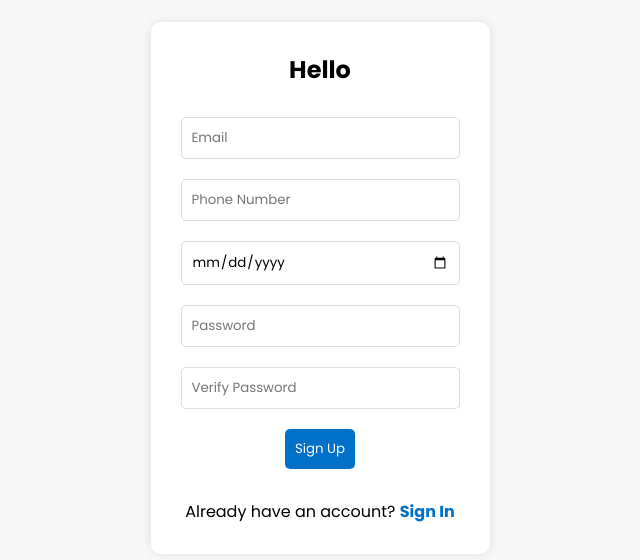
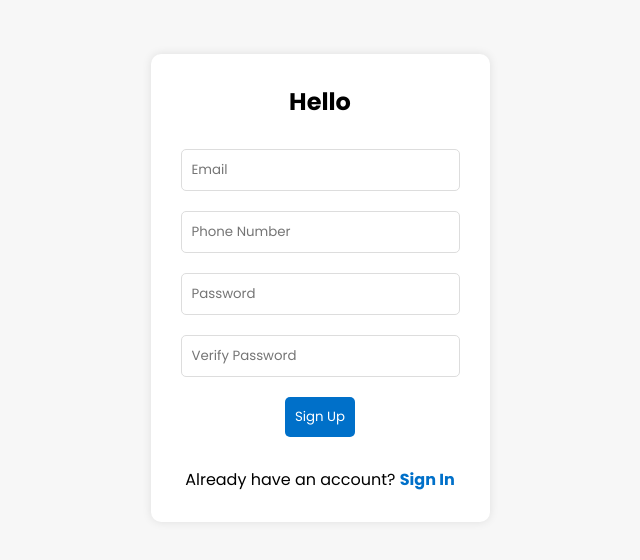
Before and after one commit to ShakespeareChabungbam/Shakespearech, a plain HTML site: page signup.html in a window 1280 px wide. Shown: the part 112-672 px from the top of the page, without its empty margins (320-960 px from the left). Drawn offline with Linux system fonts and the light colour scheme.

Commit message:
Update signup.html

```diff
--- a/signup.html
+++ b/signup.html
@@ -13,7 +13,6 @@
             <form action="#" id="login-form">
                 <input type="email" placeholder="Email" required>
                 <input type="tel" placeholder="Phone Number" required>
-                <input type="date" placeholder="Age" required>
                 <input type="password" id="password" placeholder="Password" required>
                 <input type="password" id="verify-password" placeholder="Verify Password" required>
                 <p id="password-error" class="hidden">Passwords do not match.</p>
```
